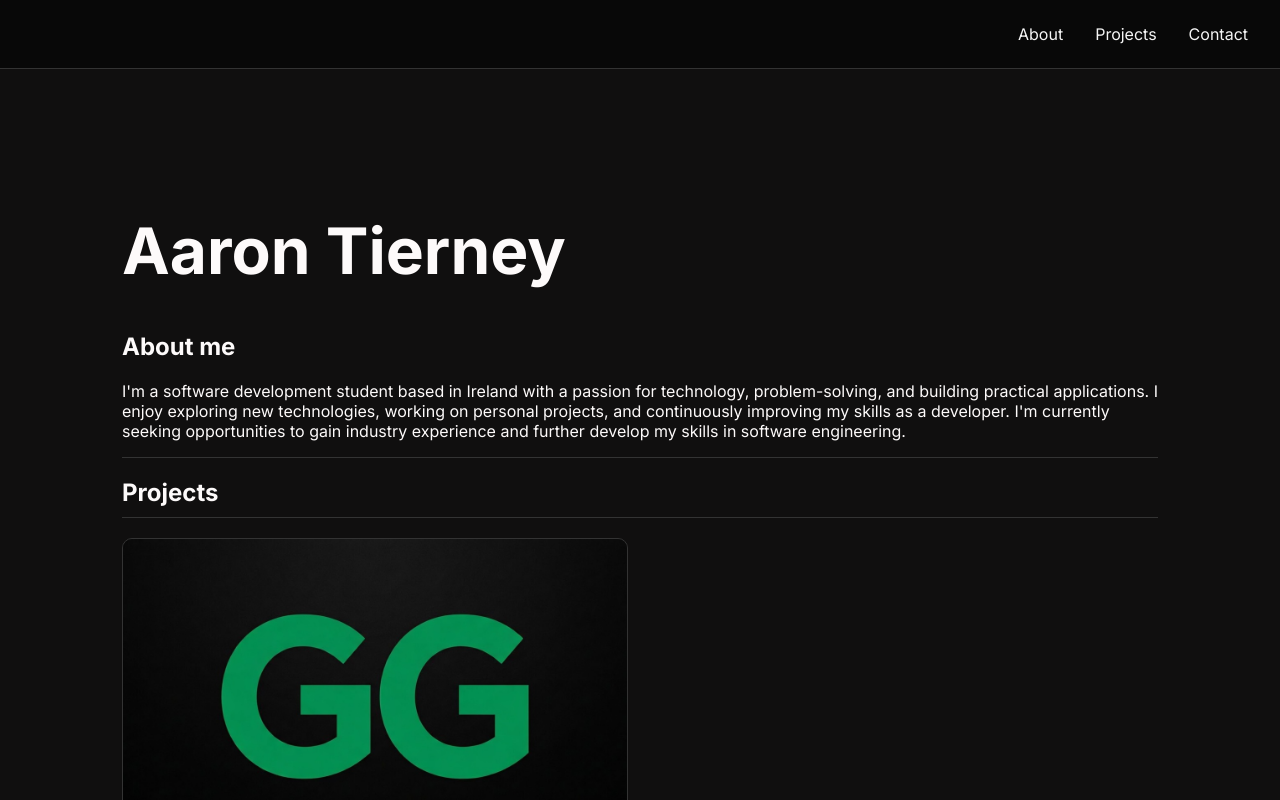
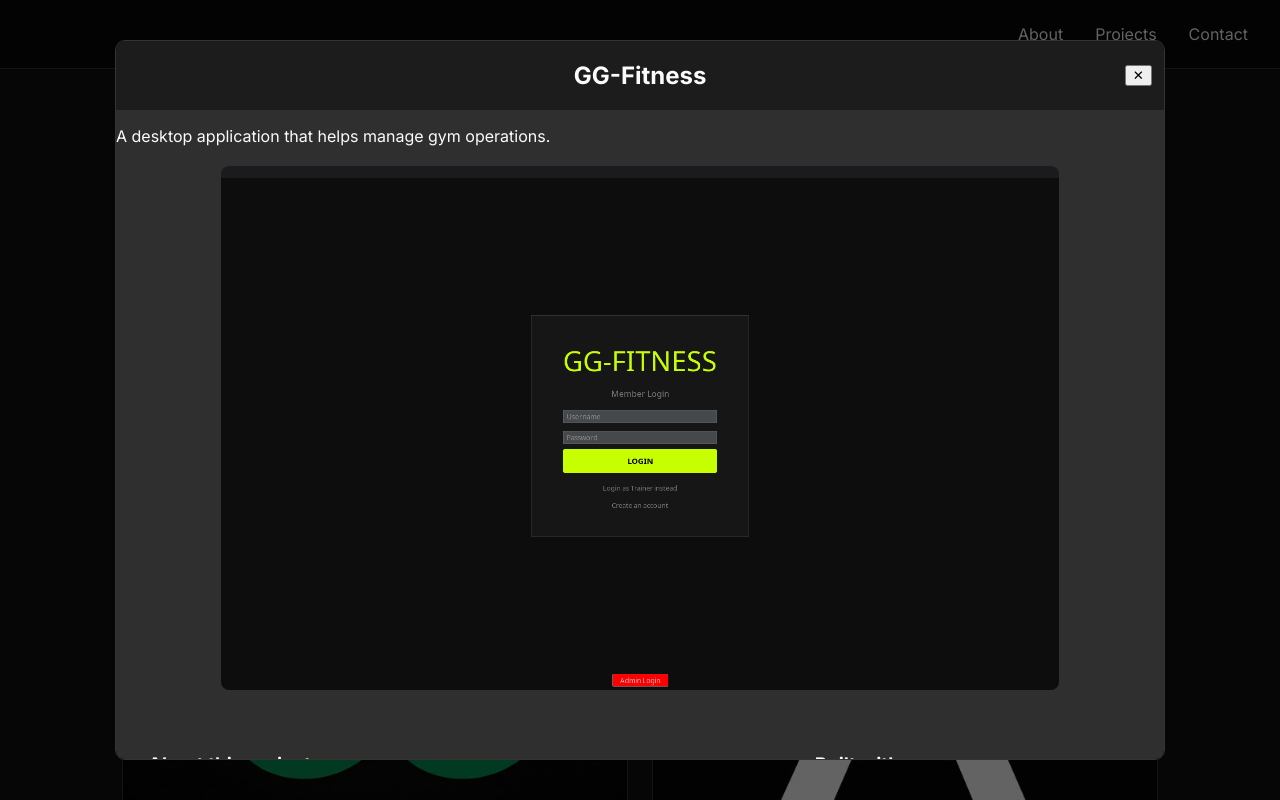
Before and after one commit to Aarxon/Portfolio, a React (Vite) app: page / in a window 1280 px wide. Both pictures are taken after a click on the button 375 px from the left and 741 px from the top of the page. Shown: the top 800 px of the page. Built offline with nearby package versions, Linux system fonts and the light colour scheme.

Commit message:
updating modal for cards to look better

```diff
--- a/src/App.css
+++ b/src/App.css
@@ -26,7 +26,6 @@ nav a
   text-decoration: none;
 }
 
-
 .nav-links
 {
   display: flex;
@@ -49,7 +48,7 @@ h1
   border-bottom: 1px solid #333;
 }
 
-#projects h2
+#projects > h2
 {
   margin-top: 20px;
   border-bottom: 1px solid #333;
@@ -61,7 +60,6 @@ h1
   margin-top: 10px;
   border-bottom: 1px solid #333;
 }
-
 
 /* Project Card Styling */
 
@@ -104,7 +102,7 @@ h1
   color: #a3a3a3;
 }
 
-/* Project card click styling */
+/* Project modal styling */
 
 .project-toggle
 {
@@ -119,39 +117,63 @@ h1
   cursor: pointer;
 }
 
-.project-toggle img
+.modal-overlay
 {
-  width: 100%;
-  aspect-ratio: 16 / 10;
-  object-fit: cover;
-  display: block;
+  position: fixed;
+  inset: 0;
+  background-color: rgba(0, 0, 0, 0.6);
+  display: flex;
+  justify-content: center;
+  align-items: center;
+  z-index: 1000;
 }
 
-.project-info span
+.modal-content
 {
-  color: #a3a3a3;
+  background-color: #302f2f;
+  border: 1px solid #333;
+  border-radius: 10px;
+  width: 90%;
+  height: 1000px;
+  max-width: 1050px;
+  max-height: 90vh;
+  overflow-y: auto;
 }
 
-.project-links
+.modal-header
 {
+  background-color: #1c1c1c;
   display: flex;
-  justify-content: space-between;
-  padding: 16px 20px;
-  border-top: 1px solid #333;
+  align-items: center;
+  justify-content: center;
+  position: relative;
 }
 
-.project-links a
+.modal-header button
 {
-  color: #f5f5f5;
-  text-decoration: none;
+  position: absolute;
+  right: 12px;
 }
 
-.project-links a:hover
+.modal-content img
 {
-  color: #a3a3a3;
+  display: block;
+  width: 80%;
+  height: auto;
+  margin: 20px auto;
+  border-radius: 8px;
 }
 
-/* Project card click styling*/
+.modal-details
+{
+  display: grid;
+  grid-template-columns: 2fr 1fr;
+  gap: 32px;
+  padding: 24px 32px;
+}
+
+
+/* Project modal styling*/
 
 /* Project Card Styling */
 
--- a/src/App.tsx
+++ b/src/App.tsx
@@ -35,9 +35,23 @@ function App()
             title="GG-Fitness"
             description="A desktop application that helps manage gym operations."
             image="/projects/gg.png"
-            github="https://github.com/Aarxon/GG-Fitness"
-            screencast=""
+            modalImage="/projects/ggtwo.png"
           />
+
+          <ProjectCard
+            title="Website"
+            description="This website!"
+            image="A.png"
+            modalImage=""
+          />
+
+          <ProjectCard
+            title="Text-Based RPG! "
+            description="Text-Based RPG, written in 68k assembly"
+            image="A.png"
+            modalImage=""
+          />
+
 
         </div>
         </section>
--- a/src/ProjectCard.tsx
+++ b/src/ProjectCard.tsx
@@ -1,14 +1,15 @@
 import { useState } from 'react'
+import ProjectModal from './ProjectModal'
+
 
 type ProjectCardProps = {
   title: string
   description: string
   image: string
-  github: string
-  screencast: string
+  modalImage: string
 }
 
-function ProjectCard({ title, description, image, github, screencast }: ProjectCardProps)
+function ProjectCard({ title, description, image, modalImage}: ProjectCardProps)
 {
   const [isOpen, setIsOpen] = useState(false)
 
@@ -17,7 +18,7 @@ function ProjectCard({ title, description, image, github, screencast }: ProjectC
   <button
     type="button"
     className="project-toggle"
-    onClick={() => setIsOpen(!isOpen)}
+    onClick={() => setIsOpen(true)}
     aria-expanded={isOpen}
   >
     <img src={image} alt={title} />
@@ -29,15 +30,15 @@ function ProjectCard({ title, description, image, github, screencast }: ProjectC
   </button>
 
   {isOpen && (
-    <div className="project-links">
-      <a href={github} target="_blank" rel="noopener noreferrer">
-        GitHub ↗
-      </a>
-      <a href={screencast} target="_blank" rel="noopener noreferrer">
-        Screencast ↗
-      </a>
-    </div>
-  )}
+  <ProjectModal
+    title={title}
+    description={description}
+    image={image}
+    modalImage={modalImage}
+    onClose={() => setIsOpen(false)}
+  />
+)}
+
 </article>
 
   )
--- /dev/null
+++ b/src/ProjectModal.tsx
@@ -0,0 +1,47 @@
+type ProjectModalProps =
+{
+  title: string
+  image: string
+  modalImage: string
+  description: string
+  onClose: () => void
+}
+
+function ProjectModal({ title, image, modalImage, description, onClose }: ProjectModalProps)
+{
+  return (
+    <div className="modal-overlay" onClick={onClose}>
+      <div
+        className="modal-content"
+        onClick={(e) => e.stopPropagation()}
+      >
+
+        <div className="modal-header">
+            <h2>{title}</h2>
+            <button type="button" onClick={onClose}>✕</button>
+        </div>
+
+        <p>{description}</p>
+        <img src={modalImage} alt={title} />
+
+        <div className="modal-details">
+            <div className="modal-about">
+            <h3>About this project</h3>
+            <p>
+            This section will explain what the project does,
+            why I built it, and the main features I implemented.
+            </p>
+        </div>
+
+        <div className="modal-technologies">
+            <h3>Built with</h3>
+            <p>Java, JavaFX, SQL</p>
+        </div>
+    </div>
+
+      </div>
+    </div>
+  )
+}
+
+export default ProjectModal
```
Also changed, not shown: public/projects/A.png (added), public/projects/ggtwo.png (added).
